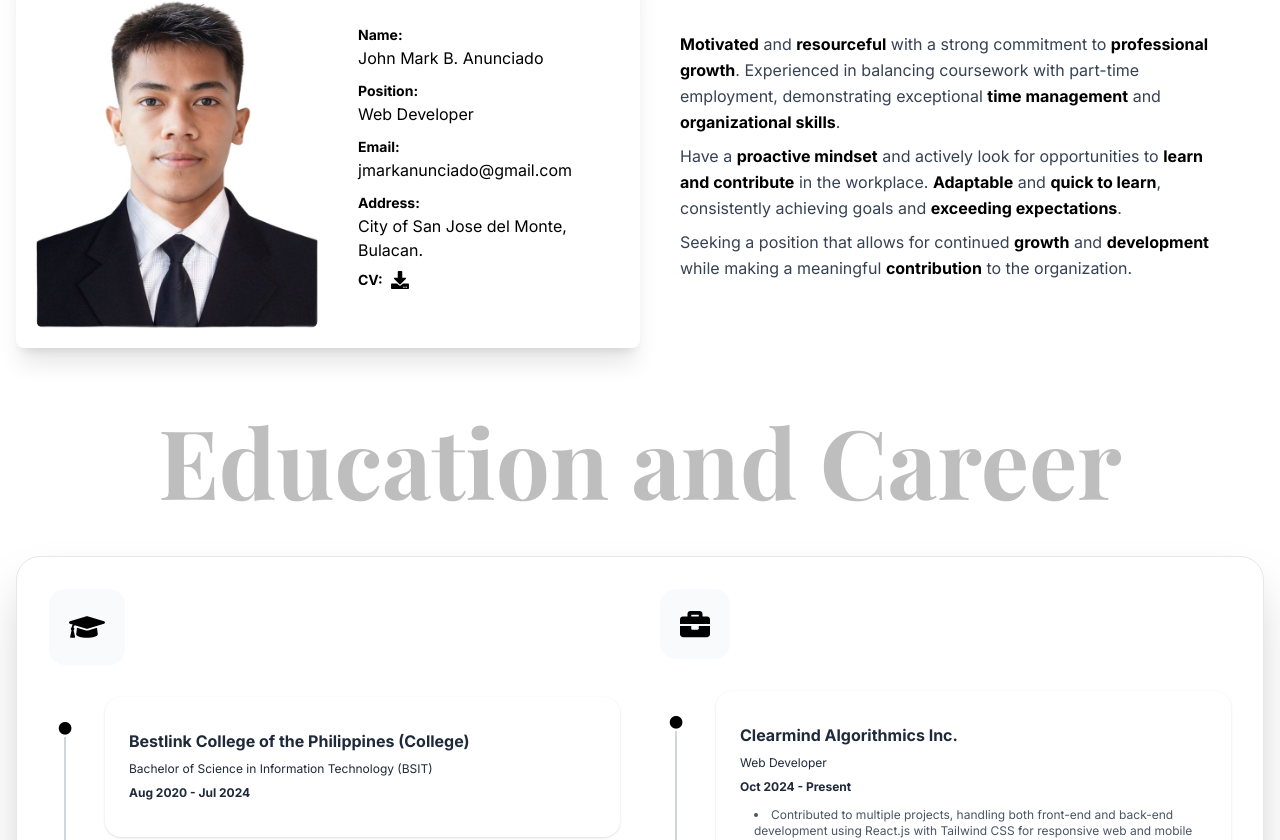
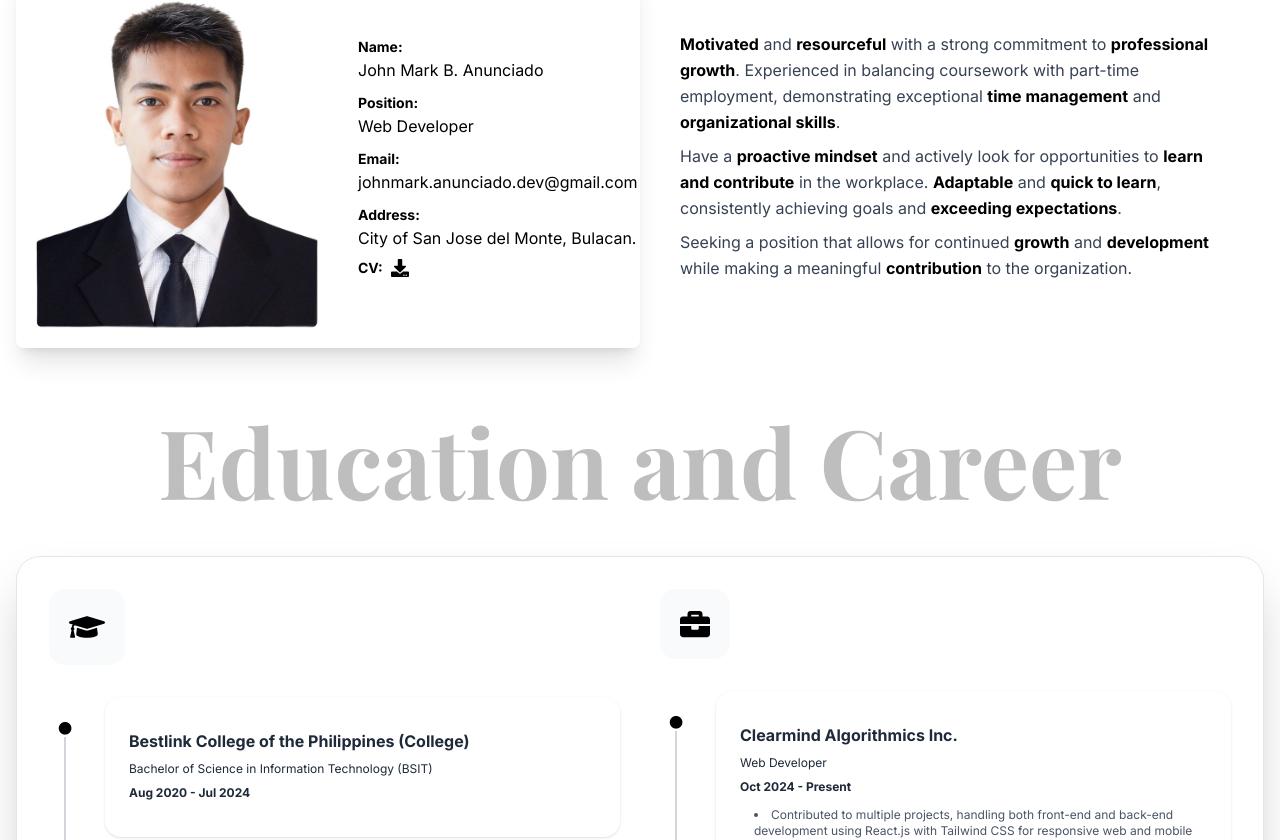
Before and after one commit to UnknownShad0/jm-portfolio, a React (Vite) app: page / in a window 1280 px wide. Shown: the part 1260-2100 px from the top of the page. Built offline with nearby package versions, Linux system fonts and the light colour scheme.

Commit message:
updated gmail johnmark.anunciado.dev@gmail.com

```diff
--- a/src/components/Footer.jsx
+++ b/src/components/Footer.jsx
@@ -75,11 +75,11 @@ export default function Footer() {
             <ul className="mt-4 space-y-2 text-sm text-gray-600">
               <li className="flex items-center gap-2">
                 <PhoneIcon className="h-5 w-5 text-gray-400" />
-                <span>+63 938 2313 715</span>
+                <span>+63 938 **** ***</span>
               </li>
               <li className="flex items-center gap-2">
                 <EnvelopeIcon className="h-5 w-5 text-gray-400" />
-                <span>jmarkanunciado@gmail.com</span>
+                <span>johnmark.anunciado.dev@gmail.com</span>
               </li>
             </ul>
           </div>
--- a/src/pages/About.jsx
+++ b/src/pages/About.jsx
@@ -36,7 +36,9 @@ export default function About() {
               <div>
                 <label className="text-sm font-semibold">Email:</label>
                 <p className="hover:underline">
-                  <a href="mailto:jmarkanunciado@gmail.com">jmarkanunciado@gmail.com</a>
+                  <a href="mailto:johnmark.anunciado.dev@gmail.com">
+                    johnmark.anunciado.dev@gmail.com
+                  </a>
                 </p>
               </div>
               <div>
```
Also changed, not shown: 1 other file (tests, documents, lock files or other folders).
